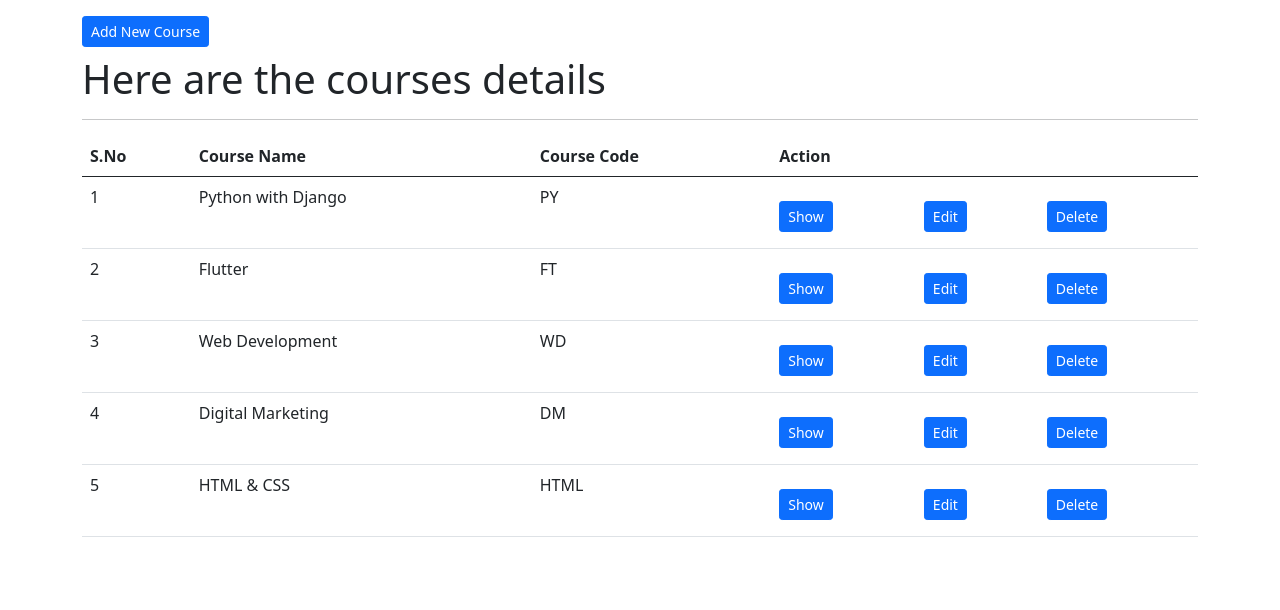
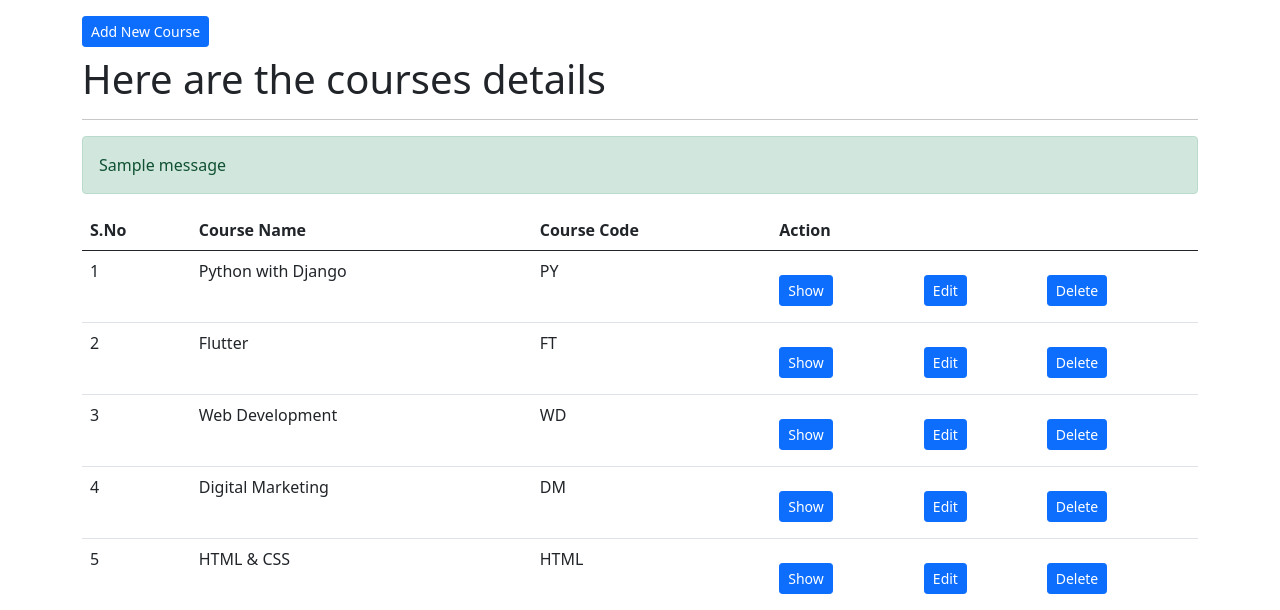
Before and after one commit to sixdgt/project_studentes, a Django app: page /courses/list/ in a window 1280 px wide. Shown: the part 56-666 px from the top of the page. Run offline with Django 4.2, Linux system fonts and the light colour scheme; data comes from the database, SQL or seed files in the repository; both versions use the stored data as it was after the commit; one stand-in notice (Sample message) is shown.

Commit message:
message framework

```diff
--- a/project_student_enquiry_system/app_courses/views.py
+++ b/project_student_enquiry_system/app_courses/views.py
@@ -1,6 +1,7 @@
 from django.shortcuts import render, redirect
 from app_courses.forms import CourseCreateForm
 from app_courses.models import CourseModel
+from django.contrib import messages
 
 # Create your views here.
 def course_index(request):
@@ -22,7 +23,7 @@ def course_create(request):
         code = request.POST.get("course_code")
         cm = CourseModel(course_name=name, course_code=code)
         cm.save()
-
+        messages.success(request, "Data added successfully")
         # cm = CourseModel()
         # cm.course_name = request.POST.get("course_name")
         # cm.course_code = request.POST.get("course_code")
@@ -42,6 +43,7 @@ def course_update(request):
         data = CourseCreateForm(data=request.POST, instance=instance)
         if data.is_valid():
             data.save()
+            messages.success(request, "Data updated successfully")
             return redirect("course-index")
         return redirect("course-index")
     return redirect("course-index")
@@ -54,4 +56,5 @@ def course_show(request, id):
 def course_delete(request, id):
     course = CourseModel.objects.get(id=id)
     course.delete()
+    messages.success(request, "Data deleted successfully")
     return redirect("course-index")
--- a/project_student_enquiry_system/templates/courses/index.html
+++ b/project_student_enquiry_system/templates/courses/index.html
@@ -9,6 +9,9 @@
     <a href="{% url 'course-create' %}" class="btn btn-primary btn-sm mt-3 mb-2">Add New Course</a>
     <h1>{{ body_title }}</h1>
     <hr>
+
+    {% include 'partials/_message.html' %}
+
     <table class="table table-hover">
         <thead>
             <tr>
--- /dev/null
+++ b/project_student_enquiry_system/templates/partials/_message.html
@@ -0,0 +1,9 @@
+{% if messages %}
+    <div class="messages">
+        {% for message in messages %}
+        <div{% if message.tags %} class="alert alert-{{ message.tags }}"{% endif %}>
+            {{ message }}
+        </div>
+        {% endfor %}
+    </div>
+{% endif %}
```
Also changed, not shown: project_student_enquiry_system/db.sqlite3.
